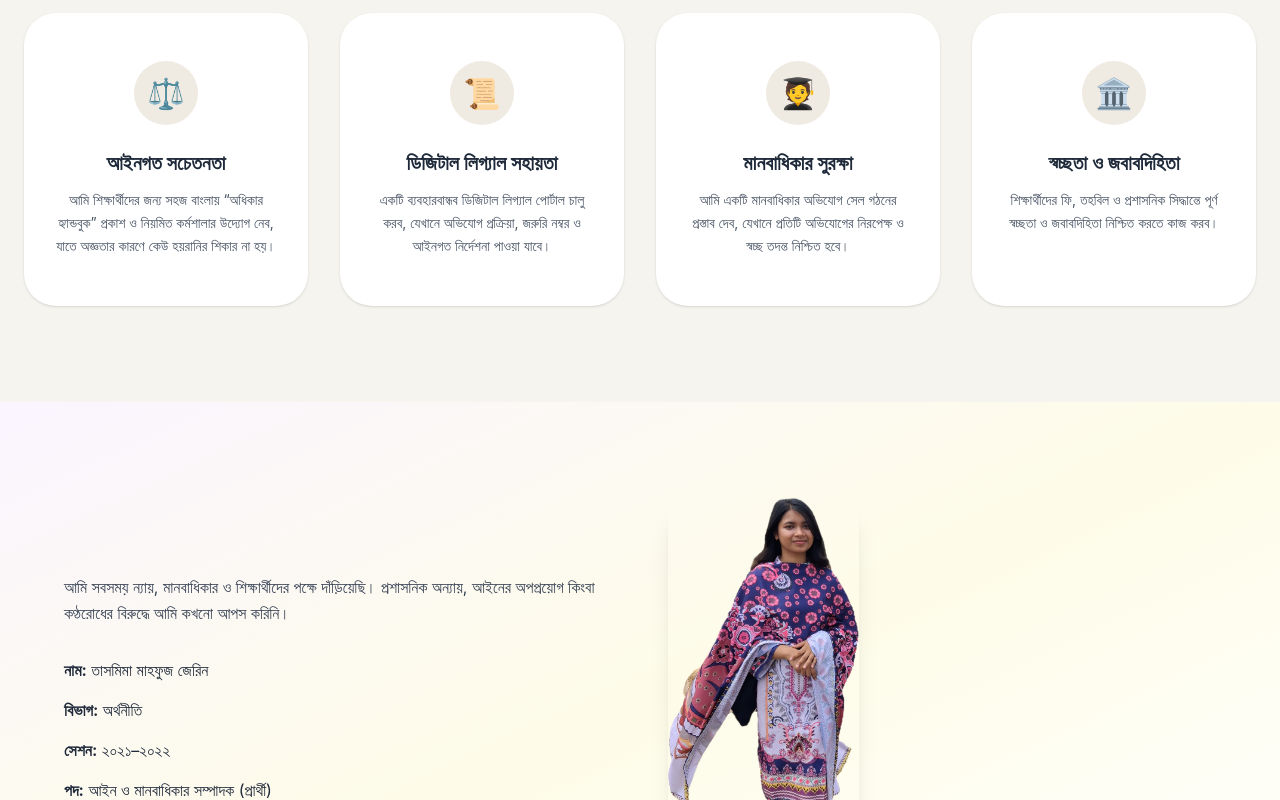
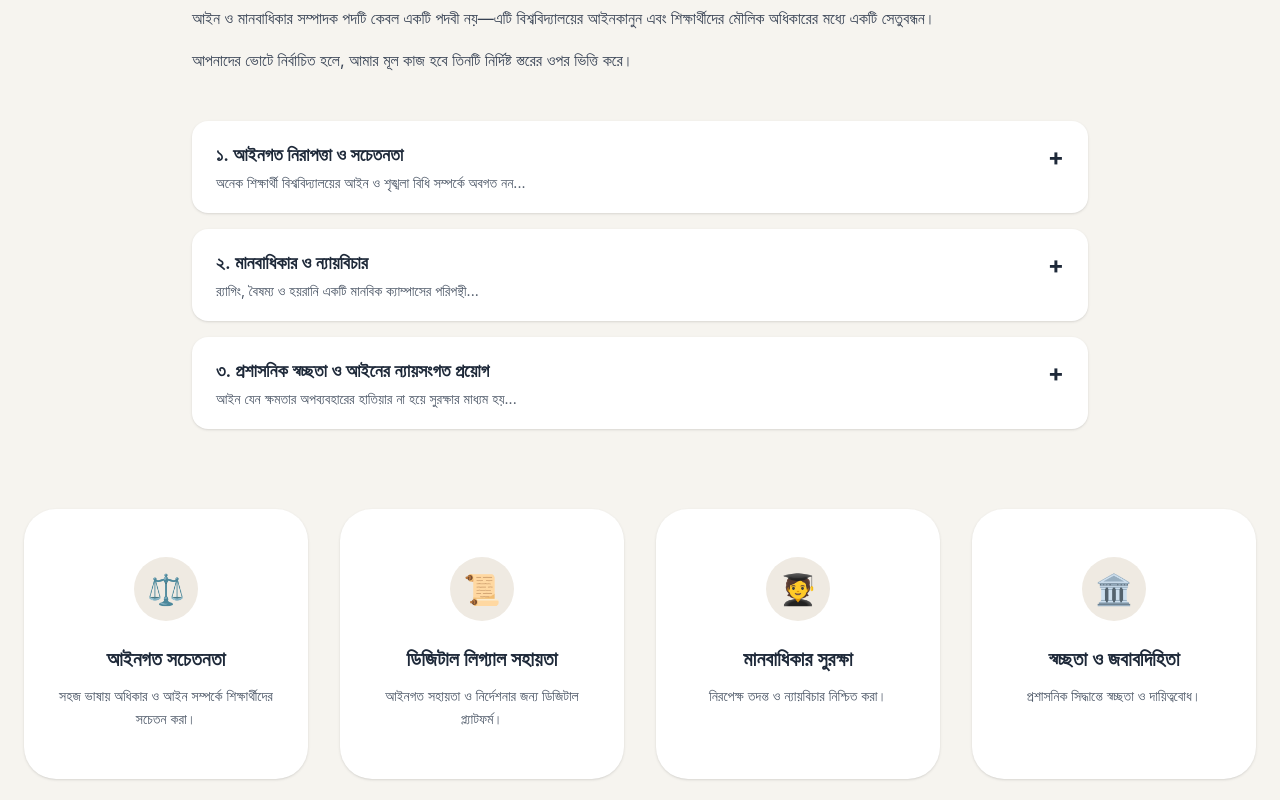
Before and after one commit to maksudul-bahar/campaign-site, a Next.js app: page / in a window 1280 px wide. Shown: the part 1820-2620 px from the top of the page. Built offline with nearby package versions, Linux system fonts and the light colour scheme.

Commit message:
Updated manifesto

```diff
--- a/components/Manifesto.jsx
+++ b/components/Manifesto.jsx
@@ -62,57 +62,161 @@
 
 
 'use client';
+import { useState } from 'react';
 import { motion } from 'framer-motion';
 
+/* =======================
+   THREE MAIN STEPS
+======================= */
+const steps = [
+  {
+    title: '১. আইনগত নিরাপত্তা ও সচেতনতা',
+    preview:
+      'অনেক শিক্ষার্থী বিশ্ববিদ্যালয়ের আইন ও শৃঙ্খলা বিধি সম্পর্কে অবগত নন...',
+    full: `
+অনেক শিক্ষার্থী বিশ্ববিদ্যালয়ের ডিসিপ্লিনারি কোড, শৃঙ্খলা বিধি ও নিয়মনীতি সম্পর্কে
+অবগত নন। নির্বাচিত হলে আমি সহজ বাংলায় একটি “অধিকার হ্যান্ডবুক” প্রকাশ করব
+এবং নিয়মিত ক্যাম্পাস ও অনলাইন কর্মশালার মাধ্যমে শিক্ষার্থীদের তাদের অধিকার
+ও দায়িত্ব সম্পর্কে সচেতন করব।
+
+পাশাপাশি একটি ব্যবহারবান্ধব ডিজিটাল লিগ্যাল রিসোর্স পোর্টাল চালুর উদ্যোগ নেব,
+যেখানে অভিযোগ প্রক্রিয়া, জরুরি নম্বর ও প্রয়োজনীয় আইনগত নির্দেশনা পাওয়া যাবে।
+`,
+  },
+  {
+    title: '২. মানবাধিকার ও ন্যায়বিচার',
+    preview:
+      'র‍্যাগিং, বৈষম্য ও হয়রানি একটি মানবিক ক্যাম্পাসের পরিপন্থী...',
+    full: `
+র‍্যাগিং, লিঙ্গভিত্তিক বৈষম্য, মানসিক নিপীড়ন কিংবা যেকোনো ধরনের হয়রানি
+শিক্ষার্থীদের মৌলিক মানবাধিকারের পরিপন্থী।
+
+আমি একটি মানবাধিকার অভিযোগ সেল গঠনের প্রস্তাব দেব, যেখানে প্রতিটি অভিযোগের
+নিরপেক্ষ, স্বচ্ছ ও সময়োপযোগী তদন্ত নিশ্চিত করা হবে।
+অন্যায়ের বিরুদ্ধে দৃঢ় অবস্থান নেওয়াই হবে আমার অঙ্গীকার।
+`,
+  },
+  {
+    title: '৩. প্রশাসনিক স্বচ্ছতা ও আইনের ন্যায়সংগত প্রয়োগ',
+    preview:
+      'আইন যেন ক্ষমতার অপব্যবহারের হাতিয়ার না হয়ে সুরক্ষার মাধ্যম হয়...',
+    full: `
+বিশ্ববিদ্যালয়ের যেকোনো সিদ্ধান্ত যা শিক্ষার্থীদের ওপর প্রভাব ফেলে,
+তা গ্রহণের আগে শিক্ষার্থীদের মতামত নেওয়ার পক্ষে আমি কাজ করব।
+
+শিক্ষার্থীদের ফি, তহবিল ও প্রশাসনিক সিদ্ধান্তে পূর্ণ স্বচ্ছতা ও
+জবাবদিহিতা নিশ্চিত করতে একটি ছাত্রবান্ধব নজরদারি ব্যবস্থার প্রস্তাব দেব।
+আইন হবে সুরক্ষার মাধ্যম—শাস্তির অস্ত্র নয়।
+`,
+  },
+];
+
+/* =======================
+   OLD CARDS (UNCHANGED)
+======================= */
 const manifestoItems = [
   {
     title: 'আইনগত সচেতনতা',
     icon: '⚖️',
-    desc: 'আমি শিক্ষার্থীদের জন্য সহজ বাংলায় “অধিকার হ্যান্ডবুক” প্রকাশ ও নিয়মিত কর্মশালার উদ্যোগ নেব, যাতে অজ্ঞতার কারণে কেউ হয়রানির শিকার না হয়।',
+    desc: 'সহজ ভাষায় অধিকার ও আইন সম্পর্কে শিক্ষার্থীদের সচেতন করা।',
   },
   {
     title: 'ডিজিটাল লিগ্যাল সহায়তা',
     icon: '📜',
-    desc: 'একটি ব্যবহারবান্ধব ডিজিটাল লিগ্যাল পোর্টাল চালু করব, যেখানে অভিযোগ প্রক্রিয়া, জরুরি নম্বর ও আইনগত নির্দেশনা পাওয়া যাবে।',
+    desc: 'আইনগত সহায়তা ও নির্দেশনার জন্য ডিজিটাল প্ল্যাটফর্ম।',
   },
   {
     title: 'মানবাধিকার সুরক্ষা',
     icon: '🧑‍🎓',
-    desc: 'আমি একটি মানবাধিকার অভিযোগ সেল গঠনের প্রস্তাব দেব, যেখানে প্রতিটি অভিযোগের নিরপেক্ষ ও স্বচ্ছ তদন্ত নিশ্চিত হবে।',
+    desc: 'নিরপেক্ষ তদন্ত ও ন্যায়বিচার নিশ্চিত করা।',
   },
   {
     title: 'স্বচ্ছতা ও জবাবদিহিতা',
     icon: '🏛️',
-    desc: 'শিক্ষার্থীদের ফি, তহবিল ও প্রশাসনিক সিদ্ধান্তে পূর্ণ স্বচ্ছতা ও জবাবদিহিতা নিশ্চিত করতে কাজ করব।',
+    desc: 'প্রশাসনিক সিদ্ধান্তে স্বচ্ছতা ও দায়িত্ববোধ।',
   },
 ];
 
 export default function Manifesto() {
+  const [openIndex, setOpenIndex] = useState(null);
+
   return (
     <section className="bg-[#F6F4EF] py-24 px-6">
       <h2 className="text-4xl font-serif text-center mb-6">
-        আমার লক্ষ্য ও পরিকল্পনা
+        আমার লক্ষ্য ও কর্মপরিকল্পনা
       </h2>
 
-      {/* ✅ COLORFUL PDF BUTTON (HERE) */}
-      <div className="flex justify-center mb-14">
+      {/* PDF BUTTON */}
+      <div className="flex justify-center mb-12">
         <a
           href="/manifesto.pdf"
           target="_blank"
           className="inline-flex items-center gap-3 px-10 py-4 rounded-full
-                     font-semibold text-white text-lg
-                     bg-gradient-to-r from-purple-600 via-pink-500 to-orange-400
-                     shadow-lg hover:scale-105 hover:shadow-xl transition"
+          font-semibold text-white text-lg
+          bg-gradient-to-r from-purple-600 via-pink-500 to-orange-400
+          shadow-lg hover:scale-105 transition"
         >
           📄 সম্পূর্ণ ইশতেহার পড়ুন (PDF)
         </a>
       </div>
 
+      {/* INTRO TEXT */}
+      <div className="max-w-4xl mx-auto text-gray-700 mb-12 leading-relaxed">
+        <p>
+          আইন ও মানবাধিকার সম্পাদক পদটি কেবল একটি পদবী নয়—এটি
+          বিশ্ববিদ্যালয়ের আইনকানুন এবং শিক্ষার্থীদের মৌলিক অধিকারের
+          মধ্যে একটি সেতুবন্ধন।
+        </p>
+        <p className="mt-4">
+          আপনাদের ভোটে নির্বাচিত হলে, আমার মূল কাজ হবে তিনটি
+          নির্দিষ্ট স্তরের ওপর ভিত্তি করে।
+        </p>
+      </div>
+
+      {/* =======================
+          ACCORDION STEPS
+      ======================= */}
+      <div className="max-w-4xl mx-auto space-y-4 mb-20">
+        {steps.map((step, i) => (
+          <motion.div
+            key={i}
+            initial={{ opacity: 0, y: 20 }}
+            whileInView={{ opacity: 1, y: 0 }}
+            viewport={{ once: true }}
+            className="bg-white rounded-2xl shadow-sm overflow-hidden"
+          >
+            <button
+              onClick={() => setOpenIndex(openIndex === i ? null : i)}
+              className="w-full text-left px-6 py-5 flex justify-between items-start"
+            >
+              <div>
+                <h3 className="font-semibold text-lg mb-1">{step.title}</h3>
+                <p className="text-gray-600 text-sm">
+                  {step.preview}
+                </p>
+              </div>
+              <span className="text-2xl font-bold ml-4">
+                {openIndex === i ? '−' : '+'}
+              </span>
+            </button>
+
+            {openIndex === i && (
+              <div className="px-6 pb-6 text-gray-600 whitespace-pre-line leading-relaxed">
+                {step.full}
+              </div>
+            )}
+          </motion.div>
+        ))}
+      </div>
+
+      {/* =======================
+          OLD MANIFESTO CARDS
+      ======================= */}
       <div className="max-w-7xl mx-auto grid gap-8 sm:grid-cols-2 lg:grid-cols-4">
         {manifestoItems.map((item, i) => (
           <motion.div
             key={i}
-            initial={{ opacity: 0, y: 50 }}
+            initial={{ opacity: 0, y: 40 }}
             whileInView={{ opacity: 1, y: 0 }}
             transition={{ delay: i * 0.1 }}
             viewport={{ once: true }}
@@ -121,8 +225,12 @@ export default function Manifesto() {
             <div className="w-16 h-16 mx-auto mb-6 rounded-full bg-[#EFEAE2] flex items-center justify-center text-3xl">
               {item.icon}
             </div>
-            <h3 className="text-xl font-semibold mb-3">{item.title}</h3>
-            <p className="text-sm leading-relaxed text-gray-600">{item.desc}</p>
+            <h3 className="text-xl font-semibold mb-3">
+              {item.title}
+            </h3>
+            <p className="text-sm leading-relaxed text-gray-600">
+              {item.desc}
+            </p>
           </motion.div>
         ))}
       </div>
```
